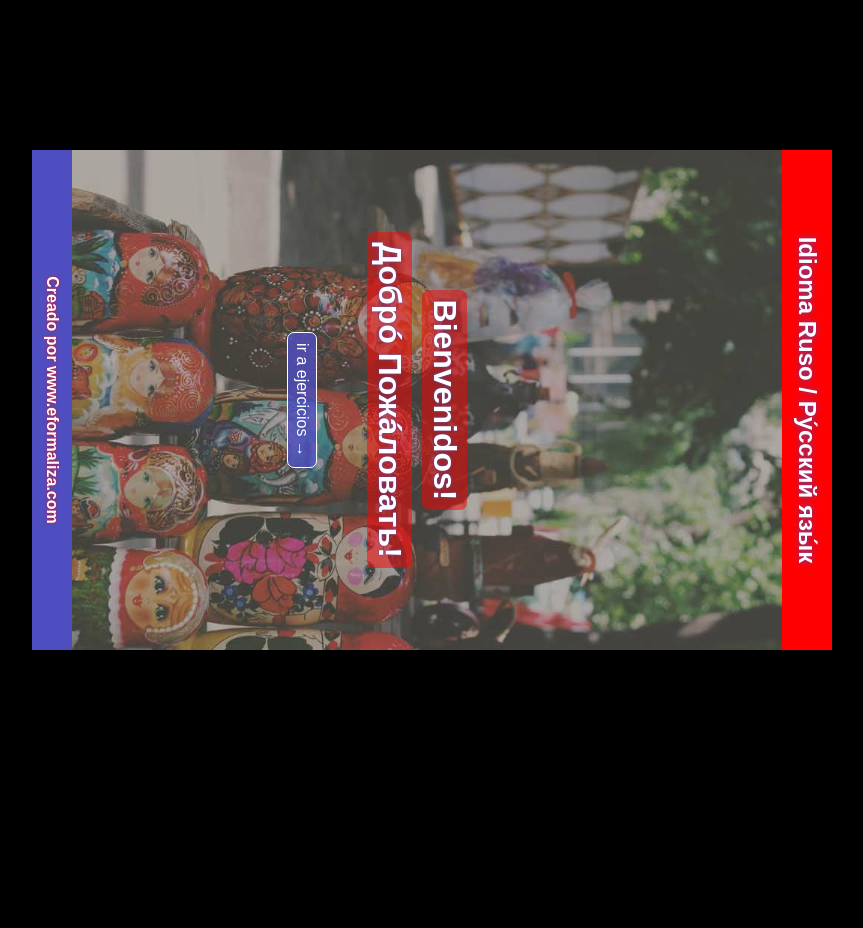
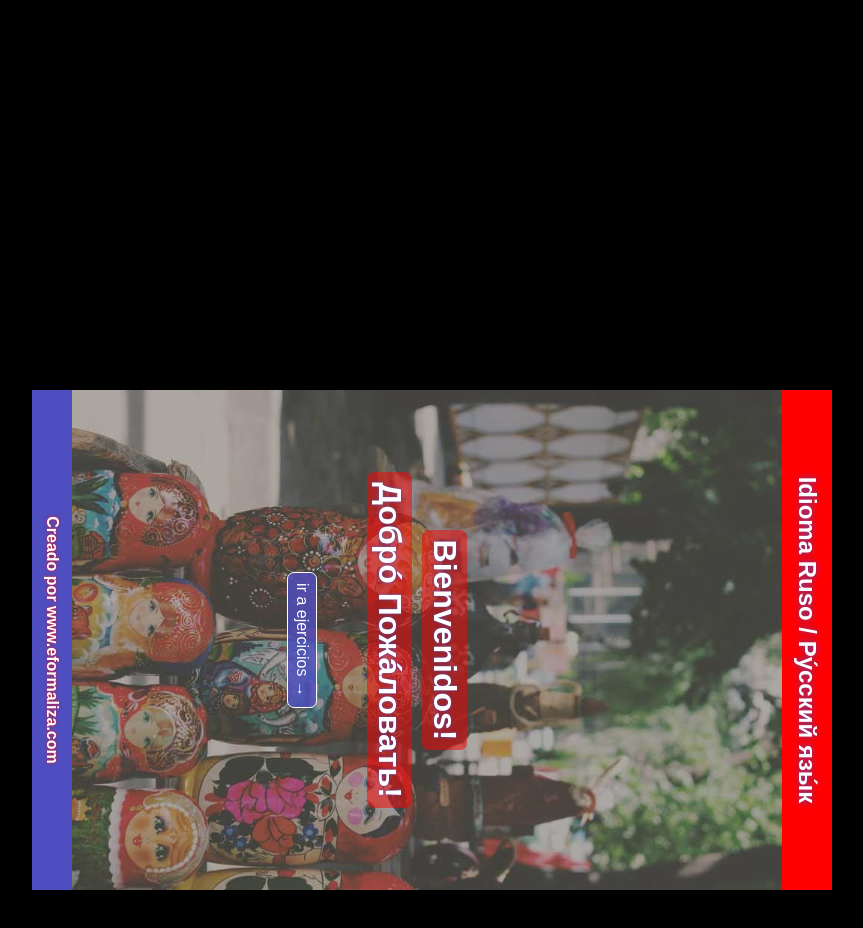
Before and after one commit to TrueAlexander/nextjs-russian-lang-app, a Next.js app: page / in a window 1280 px wide. Shown: the top 928 px of the page, without its empty margins (208-1071 px from the left). Built offline with nearby package versions, Linux system fonts and the light colour scheme.

Commit message:
last one

```diff
--- a/styles/globals.scss
+++ b/styles/globals.scss
@@ -65,7 +65,8 @@ h2 {
 @media only screen and (orientation: landscape) {
   body {
     transform: rotate(90deg);
-    height: 100vh;
+    height: 100vw;
+    width: 100vh;
   }
 
 }
```
